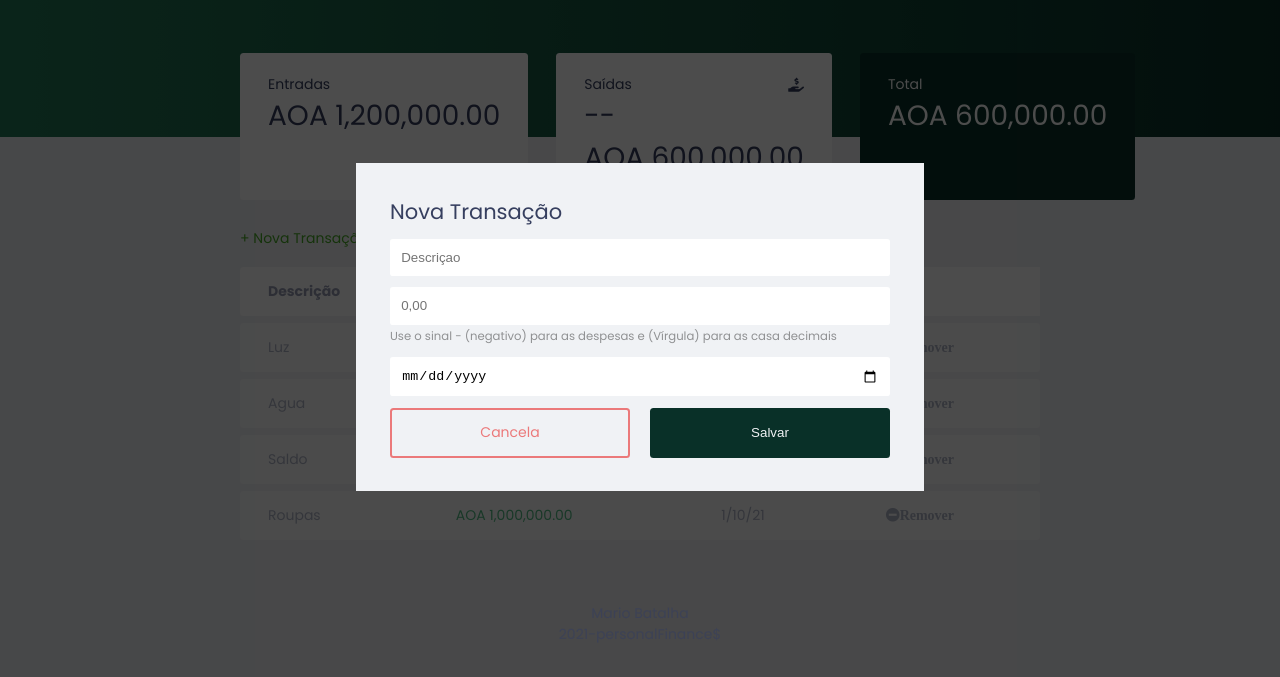
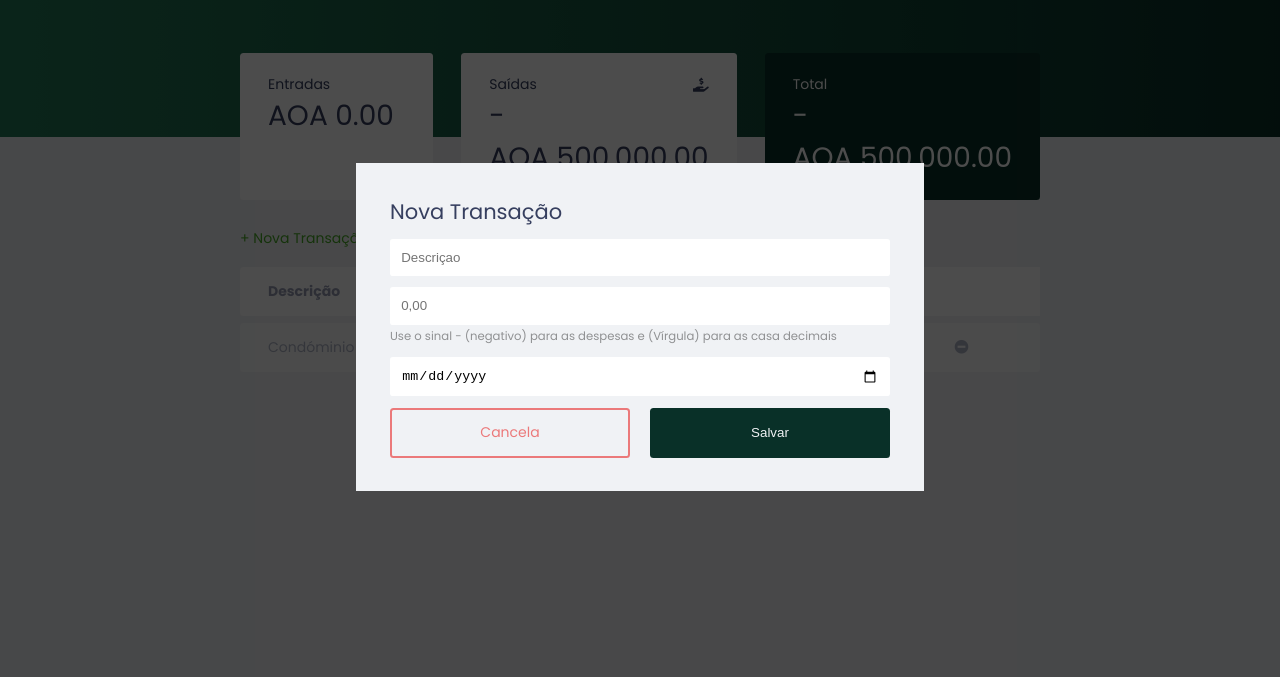
Before and after one commit to MarioBatalha/personalFinance, a plain HTML site: page index.html in a window 1280 px wide. Shown: the part 73-750 px from the top of the page. Drawn offline with Linux system fonts and the light colour scheme; some icons are missing.

```diff
--- a/index.html
+++ b/index.html
@@ -28,7 +28,7 @@
             <span>Entradas</span>
             <i class="far fa-coin"></i>
           </h3>
-          <p id="incomeDisplay">R$ 5.000,00</p>
+          <p id="incomeDisplay">AOA$ 0,00</p>
         </div>
 
         <div class="card">
@@ -36,7 +36,7 @@
             <span>Saídas</span>
             <i class="fas fa-hand-holding-usd"></i>
           </h3>
-          <p id="expenseDisplay">R$ 2.000,00</p>
+          <p id="expenseDisplay">AOA$ 0,00</p>
         </div>
 
         <div class="card total">
@@ -44,7 +44,7 @@
             <span>Total</span>
             <i class="fal fa-sack-dollar"></i>
           </h3>
-          <p id="totalDisplay">R$ 3,000.00</p>
+          <p id="totalDisplay">AOA$ 0.00</p>
         </div>
       </section>
 
--- a/script.js
+++ b/script.js
@@ -8,29 +8,12 @@
 };
 
 const transactions = [{
-    id: 1,
-    description: "Luz",
+
+    description: "Condóminio",
     amount: -500000,
     date: "8/03/21"
   },
-  {
-    id: 2,
-    description: "Agua",
-    amount: 200000,
-    date: "18/03/21"
-  },
-  {
-    id: 3,
-    description: "Saldo",
-    amount: -100000,
-    date: "8/08/21"
-  },
-  {
-    id: 3,
-    description: "Roupas",
-    amount: 1000000,
-    date: "1/10/21"
-  }
+
 ];
 
 const Transaction = {
@@ -79,11 +62,12 @@
   addTransaction(transaction, index) {
     const tr = document.createElement("tr");
     tr.innerHTML = DOM.innerHTMLTransaction(transaction);
+    tr.dataset.index = index
 
     DOM.transactionsContainer.appendChild(tr);
   },
 
-  innerHTMLTransaction(transactions) {
+  innerHTMLTransaction(transactions, index) {
     const CSSclass = transactions.amount > 0 ? "income" : "expense";
 
     const amount = Utils.formatCurrency(transactions.amount);
@@ -92,7 +76,7 @@
           <td class="${CSSclass}">${amount}</td>
           <td class="date">${transactions.date}</td>
           <td>
-          <i class="fas fa-minus-circle">Remover</i>
+          <i class="fas fa-minus-circle" onclick="Transaction.remove()"></i>
           </td>
            `;
 
@@ -130,7 +114,7 @@
   },
 
   formatCurrency(amount) {
-    const signal = Number(amount) < 0 ? "-" : "";
+    const signal = Number(amount) < 0 ? "" : "";
 
     value = String(amount).replace(/\D/g, "");
     value = Number(amount) / 100;
@@ -213,10 +197,7 @@
 
 const App = {
   init() {
-    transactions.forEach(transactions => {
-      DOM.addTransaction(transactions);
-    });
-
+    transactions.forEach(DOM.addTransaction)
     DOM.updateBalance();
   },
   reload() {
--- a/style.css
+++ b/style.css
@@ -227,17 +227,20 @@
 
   opacity: 0;
   visibility: hidden;
+
 }
 
 .modal-overlay.active {
   opacity: 1;
   visibility: visible;
+  z-index: 999;
 }
 
 .modal {
   background: var(--gray-primary);
   padding: 2.4rem;
   position: relative;
+
 }
 
 .form {
@@ -281,6 +284,8 @@
   color: var(--dark-blue);
 
   opacity: 0.6;
+  z-index: 0;
+
 }
 
 @media (min-width: 800px) {
```
